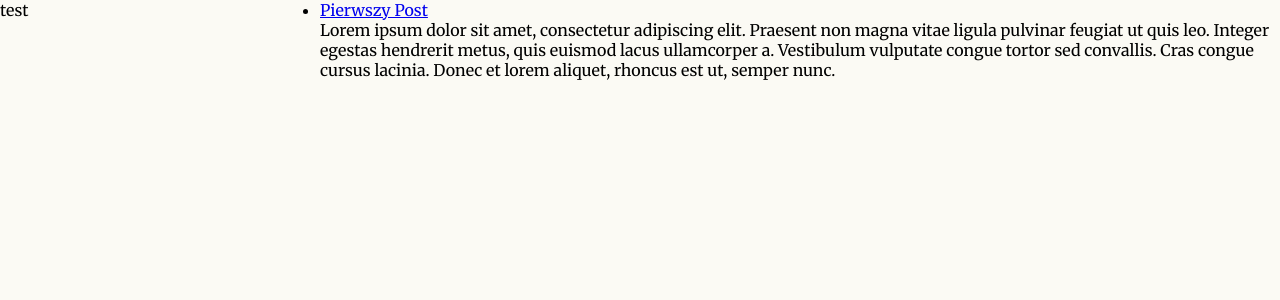
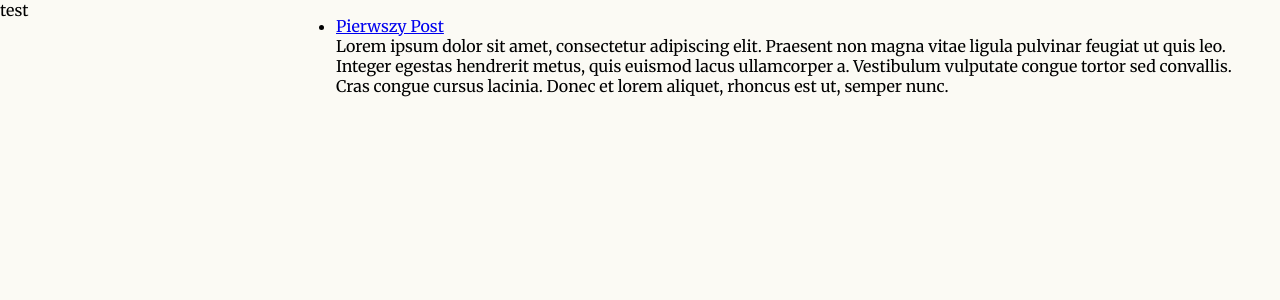
Before and after one commit to abugjewski/jekyll-blog-test, a Jekyll site: the page built from index.md, in a window 1280 px wide. Shown: the top 300 px of the page. Built offline with Jekyll 4.4.1, drawn with Linux system fonts in a browser that asks for light colours.

Commit message:
Update style.css

```diff
--- a/assets/style.css
+++ b/assets/style.css
@@ -23,7 +23,7 @@ header {
 }
 
 main {
-  margin-left: 20rem;
+  padding: 1rem;
 }
 
 h1, h2, h3 {
@@ -37,4 +37,8 @@ h1, h2, h3 {
     top: 0;
     width: 20rem;
   }
+
+  main {
+    margin-left: 20rem;
   }
+}
```
Lines whose indentation alone changed are shown as unchanged.
